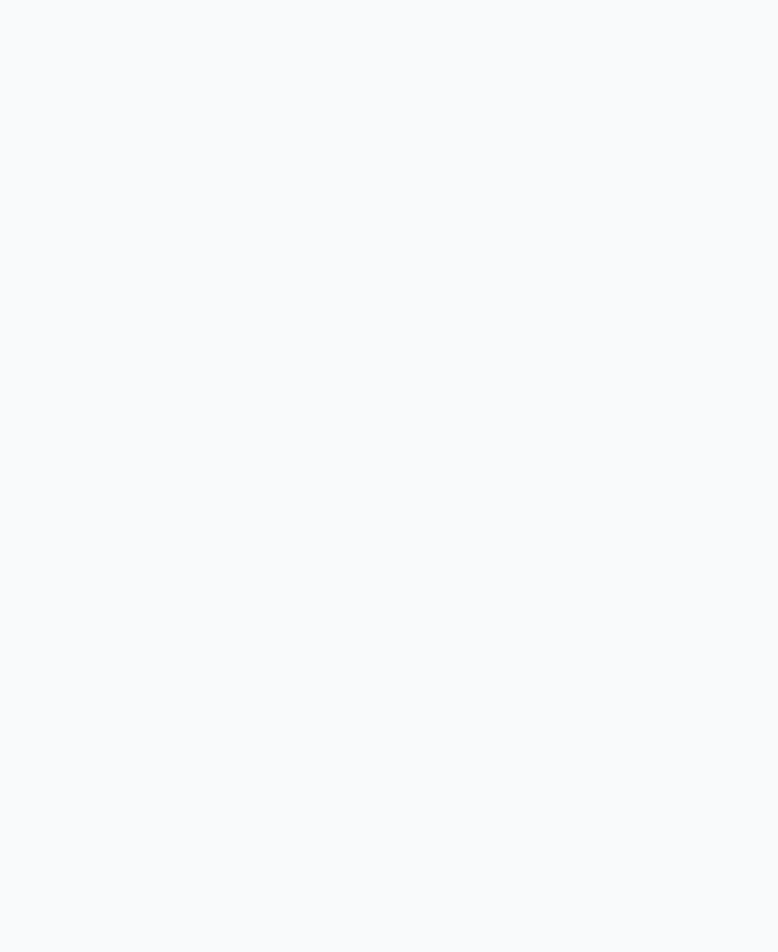
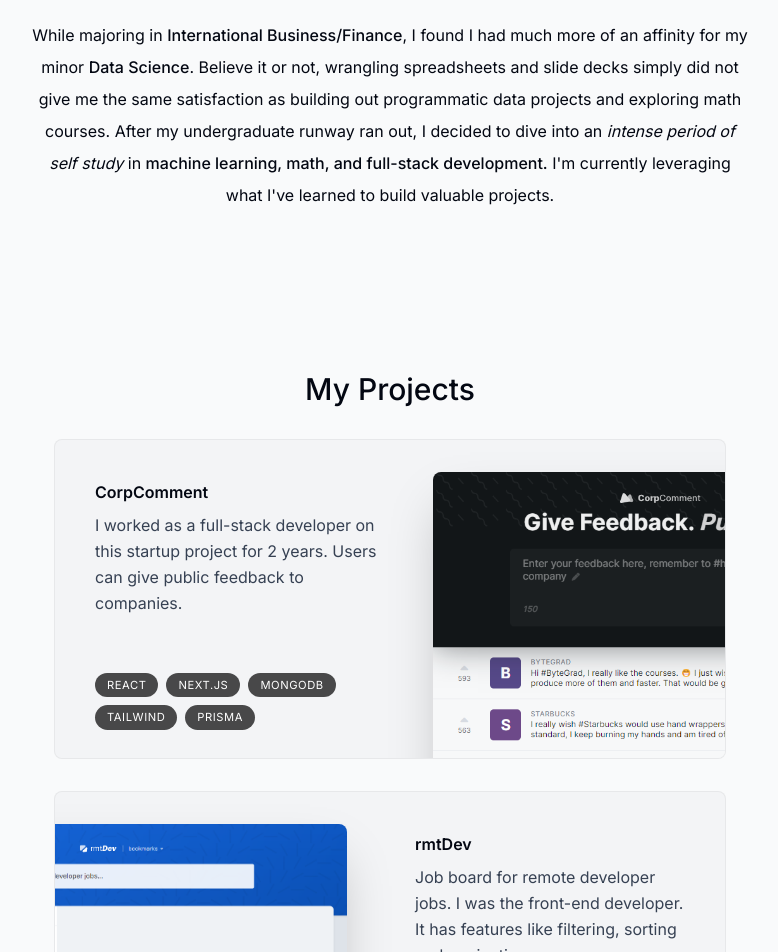
Before and after one commit to thclough/thclough.github.io, a Next.js app: page / in a window 1280 px wide. Shown: the part 940-1892 px from the top of the page, without its empty margins (250-1028 px from the left). Built offline with nearby package versions, Linux system fonts and the light colour scheme.

Commit message:
about and projects section

```diff
--- a/app/page.tsx
+++ b/app/page.tsx
@@ -1,9 +1,15 @@
+import About from "@/components/About";
 import Intro from "@/components/Intro";
+import Projects from "@/components/Projects";
+import SectionDivider from "@/components/SectionDivider";
 
 export default function Home() {
   return (
     <main className="flex flex-col items-center px-4">
       <Intro />
+      <SectionDivider />
+      <About />
+      <Projects />
     </main>
   );
 }
--- /dev/null
+++ b/app/styles.css
@@ -0,0 +1,29 @@
+@import "tailwindcss";
+
+.project-card {
+  @apply absolute top-4 -right-40 w-[20rem] rounded-t-lg shadow-2xl
+    transition
+
+    group-hover:scale-[1.04]
+
+    group-hover:-translate-x-3
+    group-hover:translate-y-3
+    group-hover:-rotate-2
+
+    group-even:group-hover:translate-x-3
+    group-even:group-hover:translate-y-3
+    group-even:group-hover:rotate-2
+
+
+    group-even:-left-40;
+}
+
+@media (min-width: 640px) {
+  .project-card {
+    @apply absolute top-8 -right-40 w-[28.25rem]
+
+
+    group-even:right-[initial]
+    group-even:-left-40;
+  }
+}
--- /dev/null
+++ b/components/About.tsx
@@ -0,0 +1,33 @@
+"use client";
+
+import React from "react";
+import SectionHeading from "./SectionHeading";
+import { motion } from "framer-motion";
+
+export default function About() {
+  return (
+    <motion.section
+      className="mb-28 max-w-[45rem] text-center leading-8 sm:mb-40"
+      initial={{ opacity: 0, y: 100 }}
+      animate={{ opacity: 1, y: 0 }}
+      transition={{ duration: 0.5 }}
+    >
+      <SectionHeading>About Me</SectionHeading>
+      <p>
+        While majoring in{" "}
+        <span className="font-medium">International Business/Finance</span>, I
+        found I had much more of an affinity for my minor{" "}
+        <span className="font-medium">Data Science</span>. Believe it or not,
+        wrangling spreadsheets and slide decks simply did not give me the same
+        satisfaction as building out programmatic data projects and exploring
+        math courses. After my undergraduate runway ran out, I decided to dive
+        into an <span className="italic">intense period of self study</span> in{" "}
+        <span className="font-medium">
+          machine learning, math, and full-stack development.
+        </span>{" "}
+        I'm currently leveraging what I've learned to build valuable projects.
+      </p>
+      <p></p>
+    </motion.section>
+  );
+}
--- a/components/Intro.tsx
+++ b/components/Intro.tsx
@@ -115,7 +115,7 @@ export default function Intro() {
         </div>
       </motion.div>
 
-      <div className="relative items-center justify-center py-2">
+      <div className="relative items-center justify-center mt-2">
         <p className="inline-block text-gray-700">{infoText}</p>
       </div>
     </section>
--- /dev/null
+++ b/components/Project.tsx
@@ -0,0 +1,61 @@
+"use client";
+
+import Image from "next/image";
+import "@/app/styles.css";
+import { useScroll, useTransform } from "framer-motion";
+import { projectsData } from "@/lib/data";
+import { useRef } from "react";
+import { motion } from "framer-motion";
+
+type ProjectProps = (typeof projectsData)[number];
+
+export default function Project({
+  title,
+  description,
+  tags,
+  imageUrl,
+}: ProjectProps) {
+  const ref = useRef<HTMLDivElement>(null);
+
+  const { scrollYProgress } = useScroll({
+    target: ref,
+    offset: ["0 1", "1.33 1"],
+  });
+  const scaleProgress = useTransform(scrollYProgress, [0, 1], [0.8, 1]);
+  const opacityProgress = useTransform(scrollYProgress, [0, 1], [0.6, 1]);
+
+  return (
+    <motion.div
+      ref={ref}
+      style={{
+        scale: scaleProgress,
+        opacity: opacityProgress,
+      }}
+      className="group mb-3 sm:mb-8 last:mb-0"
+    >
+      <section className="bg-gray-100 max-w-[42rem] border border-black/5 rounded-lg overflow-hidden group-odd:pr-40 sm:group-odd:pr-2 group-even:pl-45 sm:group-even:pl-8  sm:h-[20rem]  hover:bg-gray-200 transition relative">
+        <div className="pt-4 pb-7 px-5 sm:pl-10 sm:pr-2 sm:pt-10 sm:max-w-[50%] flex flex-col h-full sm:group-even:ml-[18rem]">
+          <h3 className="text-2x font-semibold">{title}</h3>
+          <p className="mt-2 leading-relaxed text-gray-700">{description}</p>
+          <ul className="flex flex-wrap gap-2 mt-4 sm:mt-auto">
+            {tags.map((tag, index) => (
+              <li
+                className="bg-black/[0.7] px-3 py-1 text-[0.7rem] uppercase tracking-wider text-white rounded-full"
+                key={tag}
+              >
+                {tag}
+              </li>
+            ))}
+          </ul>
+        </div>
+
+        <Image
+          src={imageUrl}
+          alt={`${title} image`}
+          quality={95}
+          className="project-card"
+        />
+      </section>
+    </motion.div>
+  );
+}
--- /dev/null
+++ b/components/Projects.tsx
@@ -0,0 +1,19 @@
+import React, { useRef } from "react";
+import SectionHeading from "./SectionHeading";
+import { projectsData } from "@/lib/data";
+import Project from "./Project";
+
+export default function Projects() {
+  return (
+    <section>
+      <SectionHeading>My Projects</SectionHeading>
+      <div>
+        {projectsData.map((project, index) => (
+          <React.Fragment key={project.title}>
+            <Project {...project} />
+          </React.Fragment>
+        ))}
+      </div>
+    </section>
+  );
+}
--- /dev/null
+++ b/components/SectionDivider.tsx
@@ -0,0 +1,15 @@
+"use client";
+
+import React from "react";
+import { motion } from "framer-motion";
+
+export default function SectionDevider() {
+  return (
+    <motion.div
+      className="bg-gray-200 my-24 h-16 w-1 rounded-full hidden sm:block"
+      initial={{ opacity: 0, y: 100 }}
+      animate={{ opacity: 1, y: 0 }}
+      transition={{ delay: 0.125 }}
+    ></motion.div>
+  );
+}
--- /dev/null
+++ b/components/SectionHeading.tsx
@@ -0,0 +1,13 @@
+import React from "react";
+
+type SectionHeadingProps = {
+  children: React.ReactNode;
+};
+
+export default function SectionHeading({ children }: SectionHeadingProps) {
+  return (
+    <h2 className="text-3xl font-medium capitalize mb-8 text-center">
+      {children}
+    </h2>
+  );
+}
```
